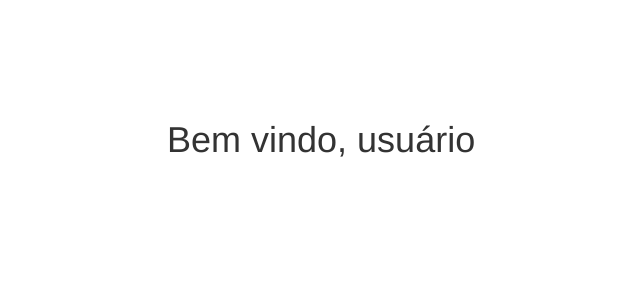
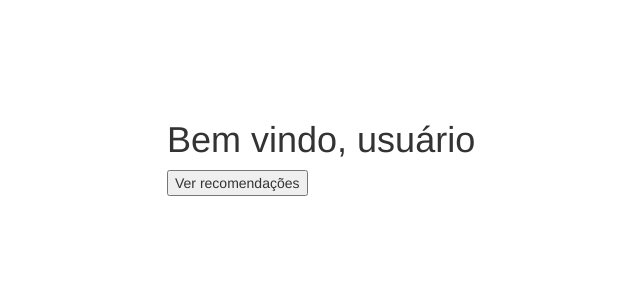
Before and after one commit to ccal2/APS_LevelUp, a Flask app: page /inicio in a window 1280 px wide. Shown: the top 300 px of the page, without its empty margins (238-878 px from the left). Run offline with Flask 2, Linux system fonts and the light colour scheme; some libraries are stand-ins or nearby versions.

Commit message:
Adicionar botão na tela de início pra redirecionar pra as recomendações

```diff
--- a/app/templates/TelaInicio.html
+++ b/app/templates/TelaInicio.html
@@ -14,6 +14,7 @@
   <body>
     <div class="container">
       <h1>Bem vindo, usuário</h1>
+      <button onclick="window.location.href='/recomendacoes'">Ver recomendações</button>
     </div>
     <script src="http://code.jquery.com/jquery-1.10.2.min.js"></script>
     <script src="http://netdna.bootstrapcdn.com/bootstrap/3.0.0/js/bootstrap.min.js"></script>
```
